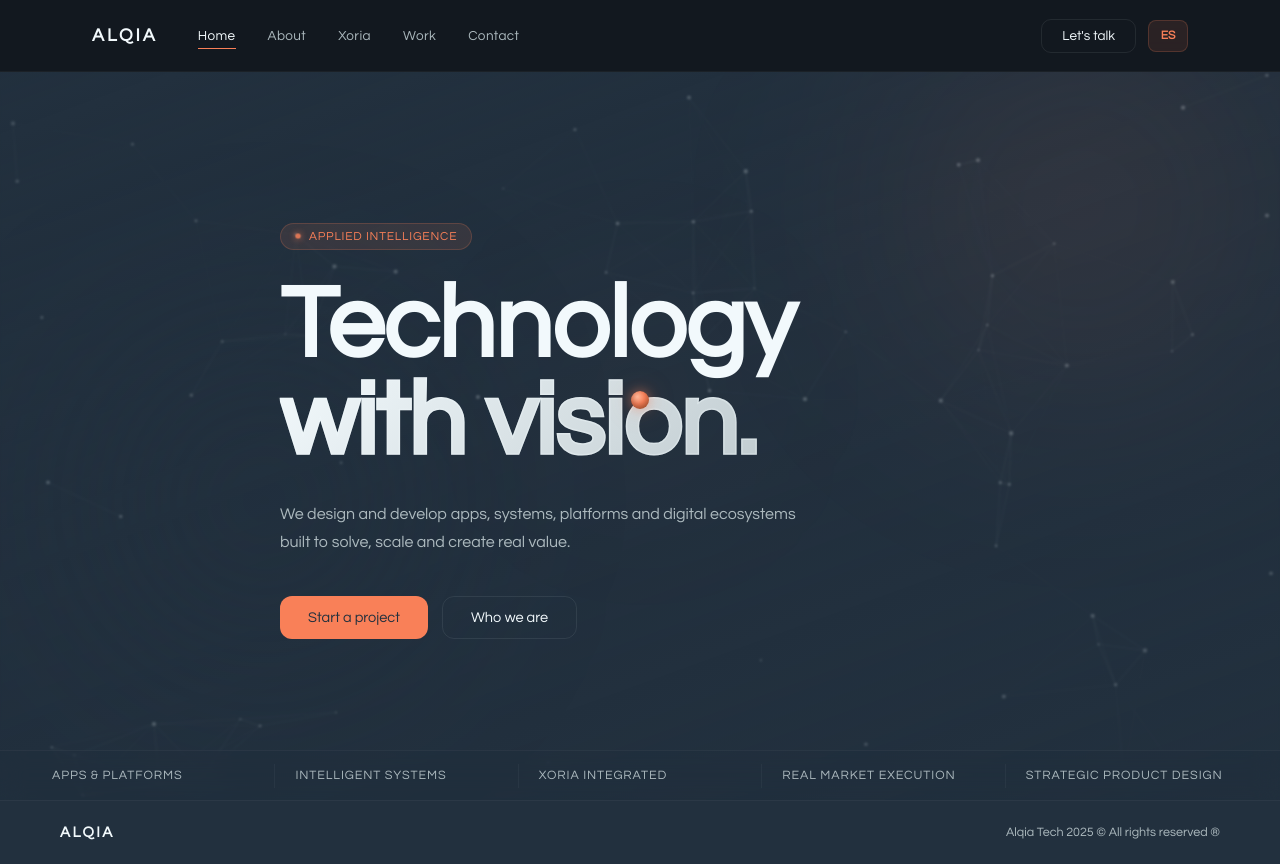
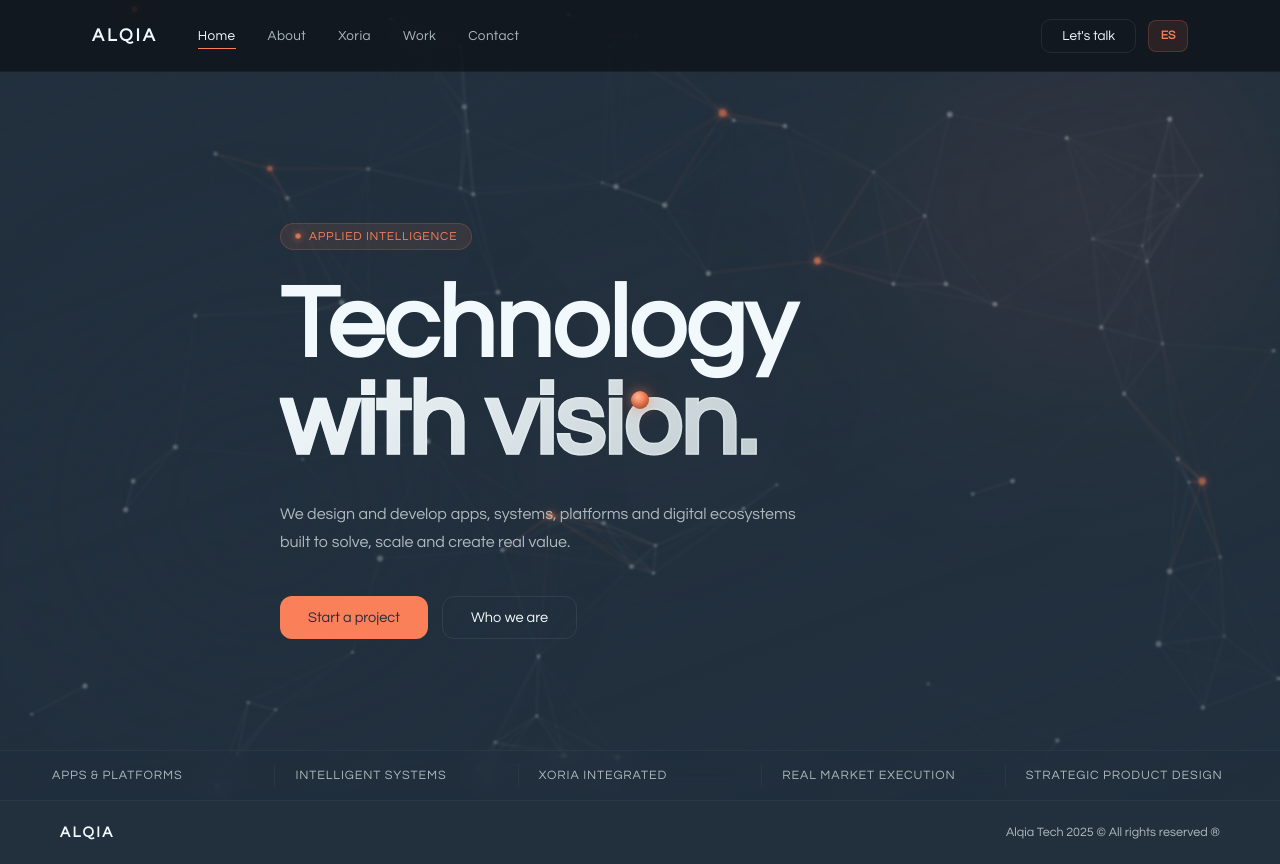
Before and after one commit to KVAdmi/alqia, a plain HTML site: page index.html in a window 1280 px wide. Drawn offline with Linux system fonts and the light colour scheme; a web font is replaced by a local one.

Commit message:
feat: nodes canvas global all pages, higher visibility + orange accent nodes

```diff
--- a/index.html
+++ b/index.html
@@ -79,7 +79,6 @@
 
         <!-- Ambiente visual -->
         <div class="hero-ambient" aria-hidden="true">
-          <canvas id="nodesCanvas"></canvas>
           <div class="orb orb-1"></div>
           <div class="orb orb-2"></div>
           <div class="orb orb-3"></div>
@@ -260,6 +259,9 @@
     </div>
   </footer>
 
+  <!-- CANVAS GLOBAL DE NODOS — fondo de todo el sitio -->
+  <canvas id="nodesCanvas"></canvas>
+
   <!-- CURSOR PERSONALIZADO -->
   <div id="cursor"><div class="cur-sphere"></div></div>
 
--- a/script.js
+++ b/script.js
@@ -210,28 +210,33 @@
   /* ─────────────────────────────────────────
      NODOS TECH — canvas hero
   ───────────────────────────────────────── */
+  /* ─────────────────────────────────────────
+     NODOS TECH — canvas global (todas las páginas)
+  ───────────────────────────────────────── */
   function initNodes() {
     const canvas = document.getElementById('nodesCanvas');
     if (!canvas) return;
     const ctx = canvas.getContext('2d');
 
-    const NODES    = 68;
-    const MAX_DIST = 160;
-    const SPEED    = 0.28;
+    const NODES    = 90;
+    const MAX_DIST = 180;
+    const SPEED    = 0.5;
     let W, H, nodes;
 
     function resize() {
-      W = canvas.width  = canvas.offsetWidth;
-      H = canvas.height = canvas.offsetHeight;
+      W = canvas.width  = window.innerWidth;
+      H = canvas.height = window.innerHeight;
     }
 
     function makeNode() {
+      const isOrange = Math.random() < 0.12; // 12% nodos naranja acento
       return {
-        x:  Math.random() * W,
-        y:  Math.random() * H,
-        vx: (Math.random() - .5) * SPEED,
-        vy: (Math.random() - .5) * SPEED,
-        r:  Math.random() * 1.6 + .6
+        x:       Math.random() * W,
+        y:       Math.random() * H,
+        vx:      (Math.random() - .5) * SPEED,
+        vy:      (Math.random() - .5) * SPEED,
+        r:       Math.random() * 2 + 1,
+        orange:  isOrange
       };
     }
 
@@ -250,12 +255,18 @@
           const dy   = nodes[i].y - nodes[j].y;
           const dist = Math.sqrt(dx * dx + dy * dy);
           if (dist < MAX_DIST) {
-            const alpha = (1 - dist / MAX_DIST) * 0.18;
+            const t = 1 - dist / MAX_DIST;
+            // Línea naranja si alguno de los dos es naranja
+            const isHot = nodes[i].orange || nodes[j].orange;
+            const alpha = isHot ? t * 0.35 : t * 0.28;
+            const color = isHot
+              ? `rgba(249,128,88,${alpha})`
+              : `rgba(172,185,190,${alpha})`;
             ctx.beginPath();
             ctx.moveTo(nodes[i].x, nodes[i].y);
             ctx.lineTo(nodes[j].x, nodes[j].y);
-            ctx.strokeStyle = `rgba(172,185,190,${alpha})`;
-            ctx.lineWidth   = .8;
+            ctx.strokeStyle = color;
+            ctx.lineWidth   = isHot ? 1.2 : 0.9;
             ctx.stroke();
           }
         }
@@ -263,10 +274,21 @@
 
       // Puntos
       nodes.forEach(n => {
-        ctx.beginPath();
-        ctx.arc(n.x, n.y, n.r, 0, Math.PI * 2);
-        ctx.fillStyle = 'rgba(172,185,190,0.45)';
-        ctx.fill();
+        if (n.orange) {
+          // Nodo naranja con glow
+          ctx.shadowColor = 'rgba(249,128,88,0.8)';
+          ctx.shadowBlur  = 10;
+          ctx.beginPath();
+          ctx.arc(n.x, n.y, n.r + 1, 0, Math.PI * 2);
+          ctx.fillStyle = 'rgba(249,128,88,0.85)';
+          ctx.fill();
+          ctx.shadowBlur = 0;
+        } else {
+          ctx.beginPath();
+          ctx.arc(n.x, n.y, n.r, 0, Math.PI * 2);
+          ctx.fillStyle = 'rgba(172,185,190,0.65)';
+          ctx.fill();
+        }
       });
     }
 
@@ -285,7 +307,7 @@
       requestAnimationFrame(loop);
     }
 
-    window.addEventListener('resize', () => { resize(); });
+    window.addEventListener('resize', resize, { passive: true });
     init();
     loop();
   }
--- a/styles.css
+++ b/styles.css
@@ -164,7 +164,7 @@
 /* ─────────────────────────────────────────
    SPA VIEWS
 ───────────────────────────────────────── */
-#spa-root { position: relative; }
+#spa-root { position: relative; z-index: 1; }
 .view {
   display: none;
   min-height: 100vh;
@@ -189,15 +189,15 @@
   overflow: hidden;
 }
 
-/* Ambiente de fondo */
-.hero-ambient {
-  position: absolute; inset: 0; pointer-events: none; z-index: 0;
-}
-
-/* Canvas de nodos */
+/* ─────────────────────────────────────────
+   CANVAS GLOBAL DE NODOS
+───────────────────────────────────────── */
 #nodesCanvas {
-  position: absolute; inset: 0;
+  position: fixed;
+  inset: 0;
   width: 100%; height: 100%;
+  z-index: 0;
+  pointer-events: none;
 }
 
 .orb {
@@ -578,6 +578,7 @@
 .site-footer {
   border-top: 1px solid var(--c-white-04);
   padding: 24px 32px;
+  position: relative; z-index: 1;
 }
 .footer-inner {
   max-width: var(--w); margin: 0 auto;
```
